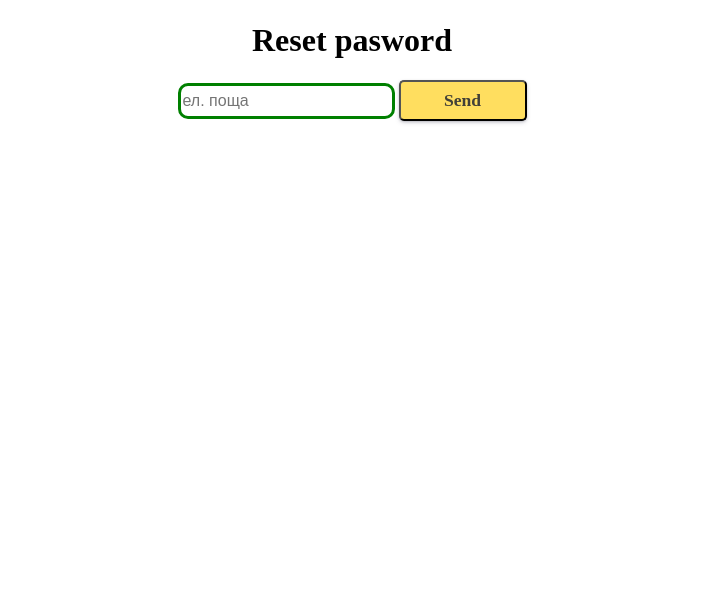
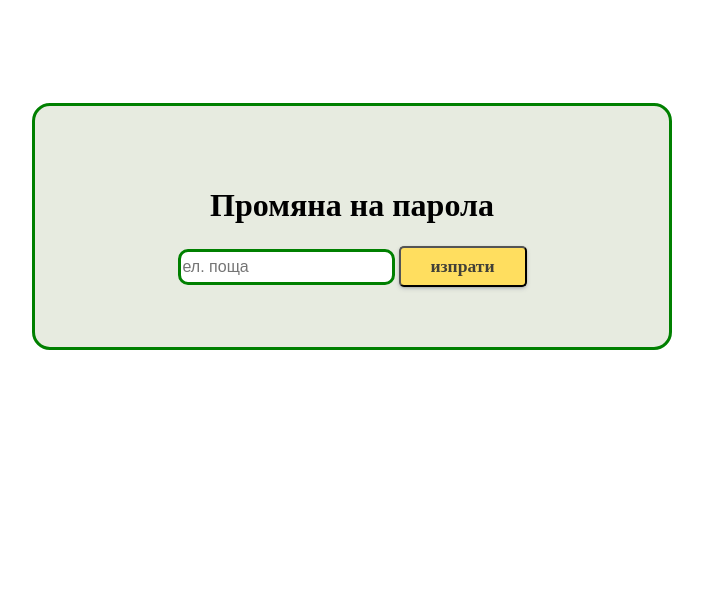
Before and after one commit to bvoytash/Quiz-Application, a Django app: page /auth/reset_password/ in a window 1280 px wide. Shown: the part 86-676 px from the top of the page, without its empty margins (288-991 px from the left). Run offline with Django 4.2, Linux system fonts and the light colour scheme; parts of the project's set-up code (start-up, migrations or seed data) failed here and were passed over; some libraries are stand-ins or nearby versions.

Commit message:
added reset password

```diff
--- a/explorebg/explore_auth/models.py
+++ b/explorebg/explore_auth/models.py
@@ -14,10 +14,7 @@ class ExploreUser(AbstractBaseUser, PermissionsMixin):
         default=False,
     )
 
-    '''
-    solution for reset password error "is.active cant resolved"
     is_active = models.BooleanField(default=True)
-    '''
 
     USERNAME_FIELD = 'email'
 
--- a/explorebg/explore_auth/urls.py
+++ b/explorebg/explore_auth/urls.py
@@ -8,8 +8,8 @@ urlpatterns = [
     path('sign-out/', LogoutView.as_view(), name='sign out'),
 
     path('reset_password/', auth_views.PasswordResetView.as_view(template_name='auth/password-reset.html'), name='reset_password'),
-    path('reset_password_sent/', auth_views.PasswordResetDoneView.as_view(), name='password_reset_done'),
-    path('reset_password/<uidb64>/<token>/', auth_views.PasswordResetConfirmView.as_view(), name='password_reset_confirm'),
-    path('reset_password_complete/', auth_views.PasswordResetCompleteView.as_view(), name='password_reset_complete'),
+    path('reset_password_sent/', auth_views.PasswordResetDoneView.as_view(template_name='auth/password_reset_done.html'), name='password_reset_done'),
+    path('reset_password/<uidb64>/<token>/', auth_views.PasswordResetConfirmView.as_view(template_name='auth/password_reset_confirm.html'), name='password_reset_confirm'),
+    path('reset_password_complete/', auth_views.PasswordResetCompleteView.as_view(template_name='auth/password_reset_complete.html'), name='password_reset_complete'),
 
 ]
--- a/static/home2.css
+++ b/static/home2.css
@@ -437,3 +437,29 @@ input[type=radio] {
     margin-top: 9%;
     margin-left: 30%;
 }
+
+.reset-pass {
+    text-align: center;
+    margin-top: 8%;
+    background: #E7EBE0FF;
+    padding: 60px;
+    border-radius: 18px;
+    width: 50%;
+    margin-left: 25%;
+    border: 3px solid green;
+}
+
+.reset-pass-btn {
+    display: inline-block;
+    color: #424038;
+    padding: 8px;
+    width: 10rem;
+    border-radius: 5px;
+    background: #ffde5f;
+    font-size: 110%;
+    font-family: "Times New Roman";
+    text-align: center;
+    text-decoration: none;
+    font-weight: bolder;
+    box-shadow: rgba(50, 50, 93, 0.25) 0px 2px 5px -1px, rgba(0, 0, 0, 0.3) 0px 1px 3px -1px;
+}
--- a/static/second_home.css
+++ b/static/second_home.css
@@ -193,5 +193,4 @@ span {
     display: block;
     color: black;
     margin-top: 1rem;
-    /*font-weight: bold;*/
 }
--- a/templates/auth/password-reset.html
+++ b/templates/auth/password-reset.html
@@ -1,12 +1,12 @@
 {% extends 'base.html' %}
 {% block page_content %}
     {% load widget_tweaks %}
-    <div style="text-align: center">
-        <h1>Reset pasword</h1>
+    <div class="reset-pass">
+        <h1>Промяна на парола</h1>
         <form style="color: black" method="POST" action="{% url 'reset_password' %}">
             {% csrf_token %}
             {% render_field form.email style="font-size: medium; border: solid; border-color:green; border-radius: 10px; width 30px; height: 36px" placeholder='ел. поща' %}
-            <button type="submit" class="cancel-btn">Send</button>
+            <button type="submit" class="cancel-btn">изпрати</button>
         </form>
     </div>
 
```
Also changed, not shown: templates/auth/password_reset_complete.html (added, +13 -0 lines), templates/auth/password_reset_confirm.html (added, +23 -0 lines), templates/auth/password_reset_done.html (added, +9 -0 lines), explorebg/explore_auth/migrations/0006_exploreuser_is_active.py (added), static/img/ok-tick.png (added).
